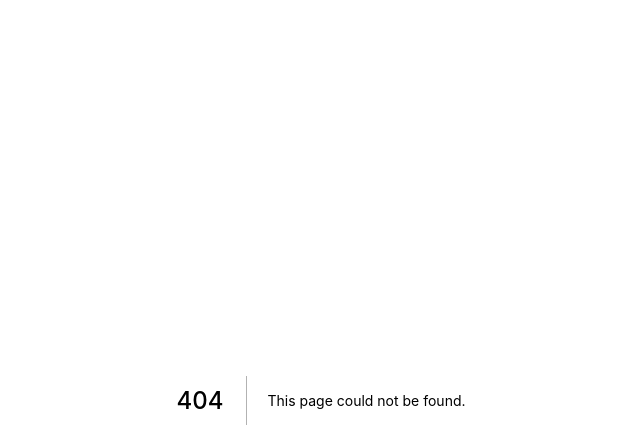
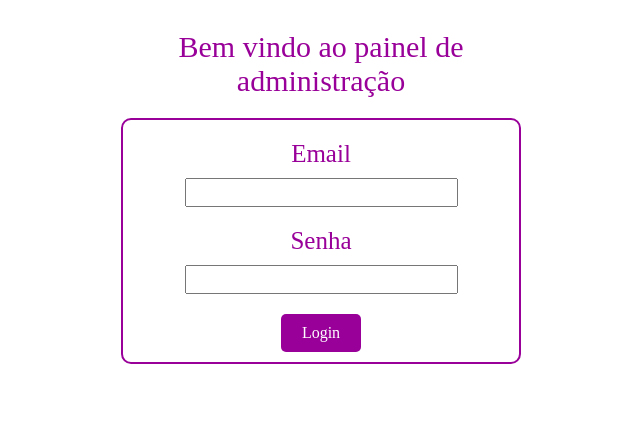
Before and after one commit to ciques/Arco-da-Velha, a Next.js app: page /panel/login in a window 1280 px wide. Before the commit this address had no page. Shown: the top 448 px of the page, without its empty margins (319-959 px from the left). Built offline with nearby package versions, Linux system fonts and the light colour scheme.

Commit message:
testing new  post request on heroku and new login pages

```diff
--- a/package.json
+++ b/package.json
@@ -20,7 +20,7 @@
   },
   "homepage": "https://github.com/ciques/Arco-da-Velha#readme",
   "dependencies": {
-    "dotenv": "^8.2.0",
+    "axios": "^0.21.1",
     "knex": "^0.95.4",
     "mysql": "^2.18.1",
     "next": "^10.0.8",
@@ -29,6 +29,8 @@
     "react": "^17.0.1",
     "react-dom": "^17.0.1",
     "react-icons": "^4.2.0",
+    "react-router-dom": "^5.2.0",
+    "react-toastify": "^7.0.4",
     "styled-components": "^5.2.1"
   },
   "devDependencies": {
--- /dev/null
+++ b/pages/panel/login.js
@@ -0,0 +1,119 @@
+import React, { useState, useEffect } from 'react';
+import { Wraper, Title, LoginBox, LoginButton, Input } from '../../styles/login'
+import { ToastContainer, toast } from 'react-toastify';
+import 'react-toastify/dist/ReactToastify.min.css';
+import { useHistory } from 'react-router-dom';
+import api from '../../services/api'
+
+
+export default function Home() {
+
+  const [fetched, setFetched] = useState(false);
+  const [password, setPassword ] = useState('');
+  const [email, setEmail] = useState('');
+
+
+
+  function checkLogin(){
+    const token = localStorage.getItem('userToken');
+
+    if (!token) {
+      setFetched(true);
+      return;
+    }
+  }
+
+  async function login() {
+    const hostname = window && window.location && window.location.hostname;
+    try {
+      // let baseUrl = '';
+      // if (hostname === 'localhost') {
+      //     // baseUrl = 'http://localhost:5000/';
+      //     baseUrl = 'https://arco-da-velha-api.herokuapp.com/';
+      // } else {
+      //     baseUrl = 'https://arco-da-velha-api.herokuapp.com/';
+      // }
+      // const res = await fetch(
+      //   baseUrl + 'login',
+      //   {
+      //     body: JSON.stringify({
+      //       email,
+      //       password
+      //     }),
+      //     headers: {
+      //       'Content-Type': 'application/json'
+      //     },
+      //     method: 'POST'
+      //   }
+      // )
+
+      const response = await api.post("login", { email, password })
+
+      const result = response.data;
+      console.log(result);
+
+      if(!result.token) {
+        toast.error('email ou senha inválidos tente novamente')
+        return
+      }
+
+      console.log(result.token);
+      // result.user => 'Ada Lovelace'
+      localStorage.setItem('userToken', result.token);
+      document.location.href = "/panel/admin";
+
+    } catch (error) {
+      console.log(error)
+      toast.error('ocorreu um erro ao iniciar login')
+      return
+    }
+  }
+
+  useEffect(() => {
+    if (!fetched) {
+      checkLogin();
+    }
+  }, [fetched]);
+
+  function checkEnter(e) {
+    var code = e.keyCode || e.which;
+    if(code === 13) {
+      login()
+    }
+  }
+
+
+  return (
+    <Wraper>
+      <Title>
+        Bem vindo ao painel de administração
+      </Title>
+      <LoginBox>
+        <Input>
+          <p>
+            Email
+          </p>
+          <input
+            onChange={(e) => setEmail(e.target.value)}
+            onKeyPress={(e) => checkEnter(e)}
+          />
+        </Input>
+        <Input>
+          <p>
+            Senha
+          </p>
+          <input type='password'
+            onChange={(e) => setPassword(e.target.value)}
+            onKeyPress={(e) => checkEnter(e)}
+          />
+        </Input>
+        <LoginButton onClick={() => login()}>
+          Login
+        </LoginButton>
+        <ToastContainer position="bottom-left" />
+      </LoginBox>
+
+    </Wraper>
+
+  )
+}
--- /dev/null
+++ b/services/api.js
@@ -0,0 +1,7 @@
+import axios from "axios";
+
+const api = axios.create({
+    baseURL: process.env.CLIENT_URL,
+});
+
+export default api;
--- /dev/null
+++ b/styles/login.js
@@ -0,0 +1,53 @@
+import styled from 'styled-components';
+
+export const Wraper = styled.div`
+  margin: 20px auto;
+  justify-content: center;
+  padding: 10px;
+  max-width: 400px;
+  color: #990099;
+`
+
+export const LoginBox = styled.div`
+  margin: auto;
+  border: solid 2px #990099;
+  border-radius: 10px;
+  padding: 10px;
+  max-width: 400px;
+  text-align: center;
+`
+
+export const Title = styled.div`
+  font-size: 30px;
+  margin-bottom: 20px;
+  text-align: center;
+`
+
+export const LoginButton = styled.div`
+  background-color: #990099;
+  color: #FFF;
+  border-radius: 5px;
+  display: block;
+  text-align: center;
+  text-decoration: none;
+  cursor: pointer;
+  font-size: 16px;
+  padding: 10px 15px;
+  border: none;
+  width: 50px;
+  margin: 0 auto;
+`
+
+export const Input = styled.div`
+  margin: 10px 0;
+
+  & > p {
+    margin: 0 0 10px;
+    font-size: 25px;
+  }
+
+  & > input {
+    margin: 0 0 10px;
+    font-size: 20px;
+  }
+`
```
Also changed, not shown: pages/panel/admin.js (added, +55 -0 lines), pages/products.js (+6 -11 lines), styles/admin.js (added, +9 -0 lines), styles/products.js (+6 -6 lines), 2 other files (tests, documents, lock files or other folders).
